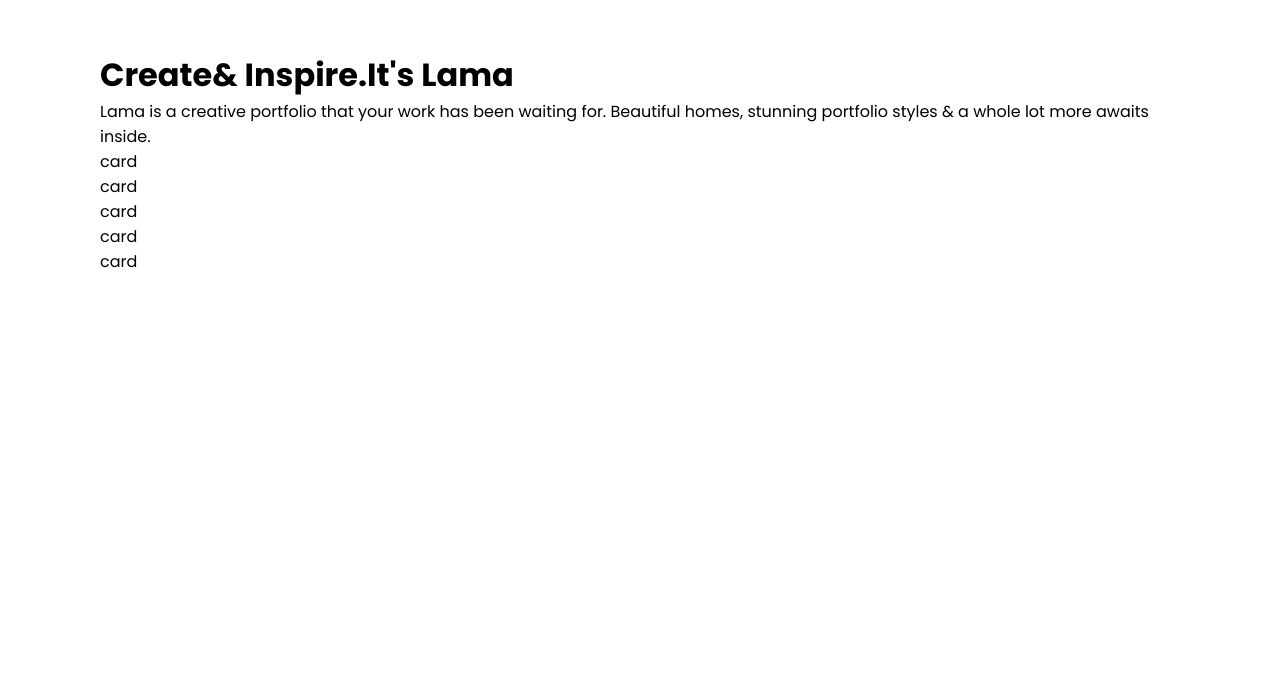
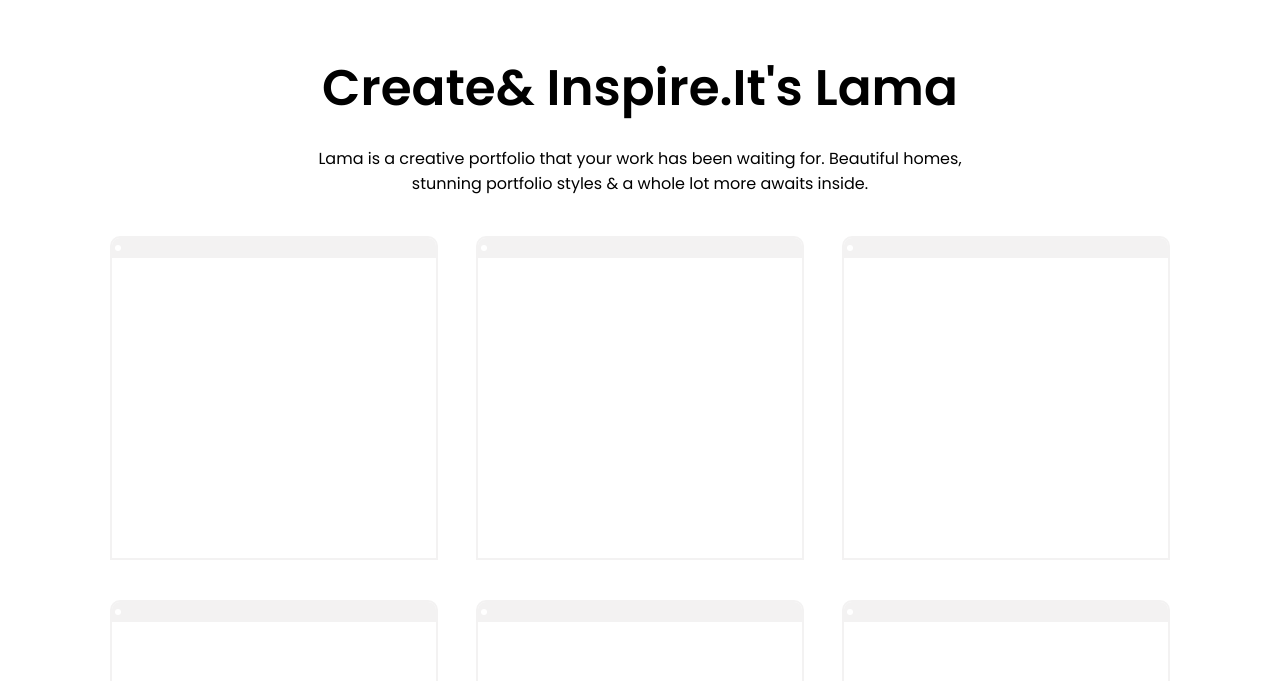
Before and after one commit to CharlyWells/react-website-99-, a React (Create React App) app: page / in a window 1280 px wide. Shown: the part 1599-2280 px from the top of the page. Before the commit the page ends 1923 px from the top, so only its background shows below. Built offline with nearby package versions, Linux system fonts and the light colour scheme.

Commit message:
i added codes

```diff
--- a/src/components/product/Product.css
+++ b/src/components/product/Product.css
@@ -0,0 +1,24 @@
+.Product {
+    width: 30%;
+    height:40vh;
+    margin: 20px  10px;
+    border: 2px solid rgba(243, 242, 242);
+    border-radius: 10px 10px 0px 0px;
+    overflow:hidden;
+}
+
+.Product-browser {
+    height:20px;
+    background-color:rgba(243, 242, 242);
+    display:flex;
+    align-items:center;
+
+}
+
+.Product-circle {
+    width: 6px;
+    height: 6px;
+    border-radius: 50%;
+    margin:3px;
+    background-color:white;
+}
--- a/src/components/product/Product.jsx
+++ b/src/components/product/Product.jsx
@@ -1,8 +1,19 @@
 import "./Product.css";
 const Product =()=> {
     return(
-        <div className="">
-           card
+        <div className="Product">
+           <div className="Product-browser">
+           <div className="Product-circle" ></div>
+           <div className="Product-"></div>
+           <div className="Product-"></div>
+
+               </div>
+
+               <a href="" target="_blank" rel="non-referral">
+                   <img src=""  alt="" className="Product-img"/>
+               </a>
+
+
         </div>
     );
 };
--- a/src/components/productList/ProductList.css
+++ b/src/components/productList/ProductList.css
@@ -1,3 +1,27 @@
  .ProductList{
     padding: 50px 100px;
+    display: flex;
+    flex-direction: column;
+    align-items: center;
+    text-align: center;
  }
+
+ .ProductList-texts{
+     width:65%
+ }
+
+ .ProductList-title{
+    font-size: 50px;
+    font-weight: 600;
+ }
+
+ .ProductList-desc{
+    margin:20px 0px;
+ }
+
+ .ProductList-list{
+      width:100%;
+      display:flex;
+      flex-wrap: wrap;
+      justify-content: space-between;
+ }
--- a/src/components/productList/ProductList.jsx
+++ b/src/components/productList/ProductList.jsx
@@ -18,6 +18,7 @@
             <Product/>
             <Product/>
             <Product/>
+            <Product/>
 
         </div>
         </div>
```
Also changed, not shown: src/data.js (added).
